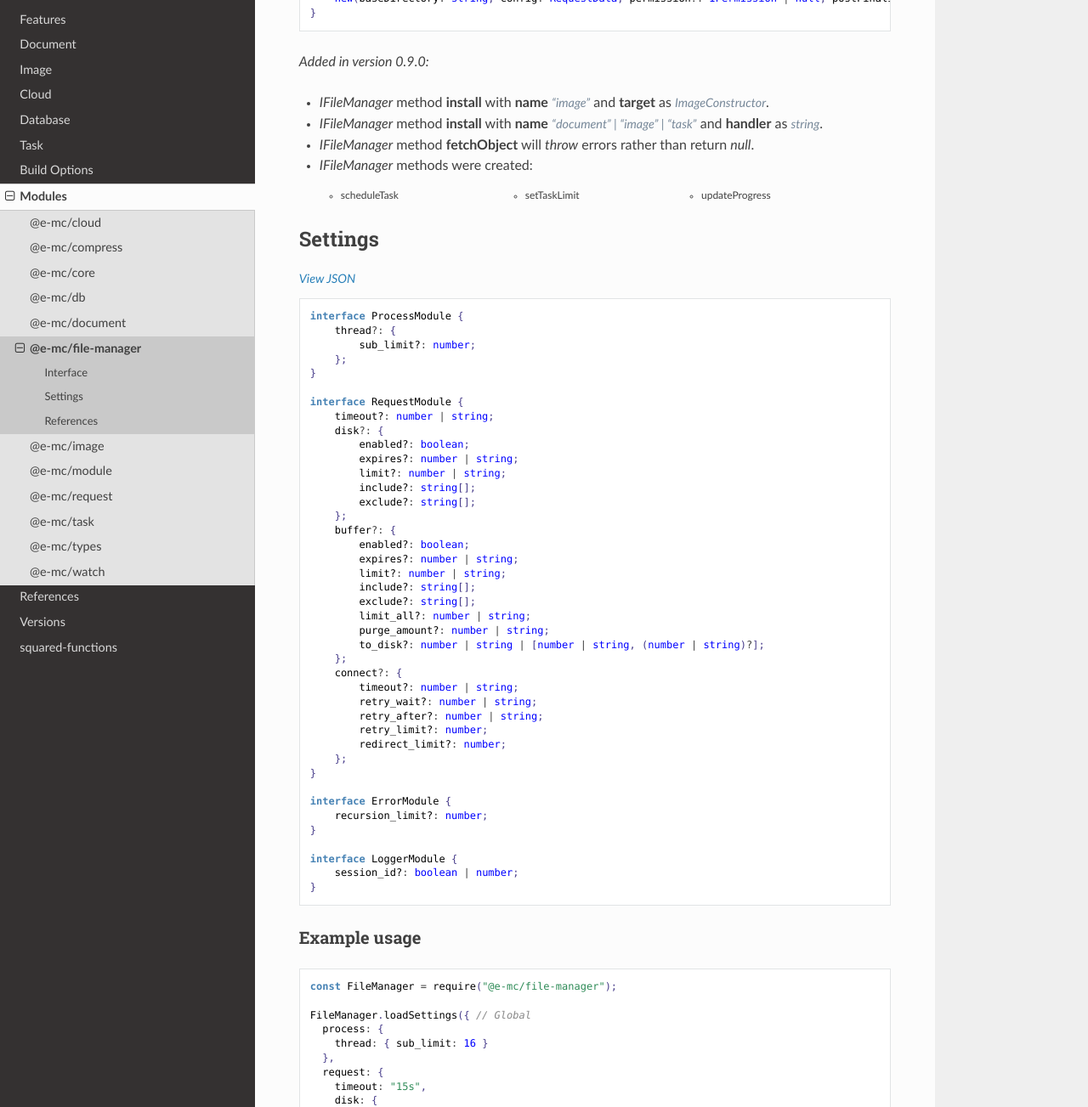
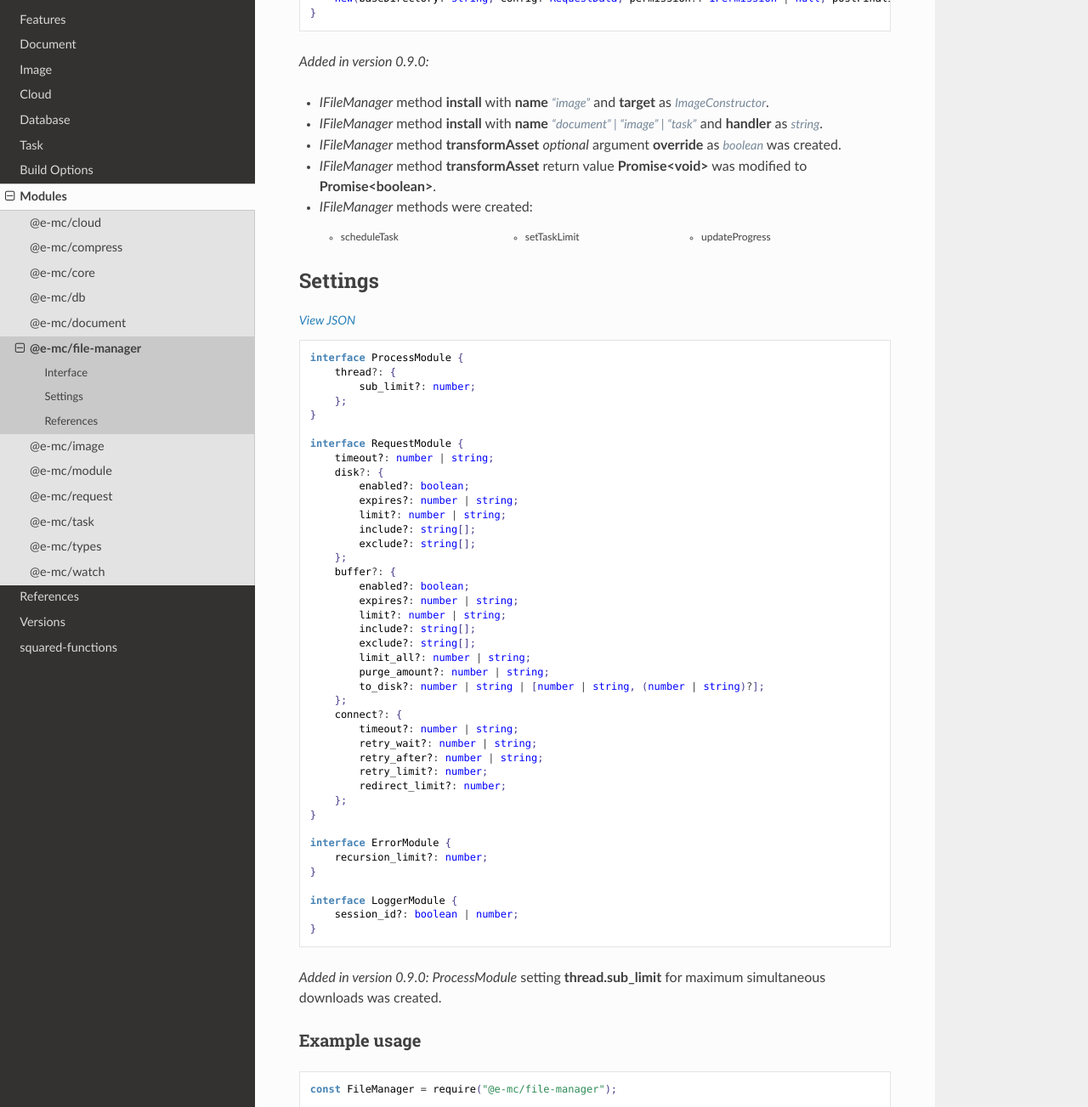
Before and after one commit to anpham6/chrome-docs, a Sphinx documentation site: the page built from source/modules/file-manager.rst, in a window 1280 px wide and 1400 px high, scrolled down 3261 px, cut to the strip 97-1400 px from the top of the window. Shown: the whole strip at 85% size. Built offline with Sphinx 7.4.7 and the Read the Docs theme 2.0.0, drawn with Linux system fonts in a browser that asks for light colours; some of the changed text lies outside the part shown.

Commit message:
Modules: FileManager interface and settings were updated.

```diff
--- a/source/modules/file-manager.rst
+++ b/source/modules/file-manager.rst
@@ -95,7 +95,7 @@ Interface
       addDownload(value: number | Buffer | string, encoding: BufferEncoding): number;
       addDownload(value: number | Buffer | string, type?: number | BufferEncoding, encoding?: BufferEncoding): number;
       getDownload(type?: number): [number, number];
-      transformAsset(data: IFileThread, parent?: ExternalAsset): Promise<void>;
+      transformAsset(data: IFileThread, parent?: ExternalAsset, override?: boolean): Promise<boolean>;
       addCopy(data: FileCommand<ExternalAsset>, saveAs?: string, replace?: boolean): string | undefined;
       findMime(file: ExternalAsset, rename?: boolean): Promise<string>;
       getUTF8String(file: ExternalAsset, uri?: string): string;
@@ -200,7 +200,8 @@ Interface
 
   - *IFileManager* method **install** with **name** :alt:`"image"` and **target** as :alt:`ImageConstructor`.
   - *IFileManager* method **install** with **name** :alt:`"document" | "image" | "task"` and **handler** as :alt:`string`.
-  - *IFileManager* method **fetchObject** will *throw* errors rather than return *null*.
+  - *IFileManager* method **transformAsset** *optional* argument **override** as :alt:`boolean` was created.
+  - *IFileManager* method **transformAsset** return value **Promise<void>** was modified to **Promise<boolean>**.
   - *IFileManager* methods were created:
 
     .. hlist::
@@ -257,6 +258,10 @@ Settings
   interface LoggerModule {
       session_id?: boolean | number;
   }
+
+.. versionadded:: 0.9.0
+
+  *ProcessModule* setting **thread.sub_limit** for maximum simultaneous downloads was created.
 
 Example usage
 -------------
--- a/source/modules/types.rst
+++ b/source/modules/types.rst
@@ -17,7 +17,7 @@ Interface
   import type { BinaryLike, CipherGCMTypes, Encoding } from "crypto";
   import type { HighResolutionTime } from "perf_hooks";
 
-  function createAbortError(reject: true): Promise<Error>;
+  function createAbortError(reject: true): Promise<never>;
   function createAbortError(): Error;
   function hasBit(value: unknown, flags: number): boolean;
   function ignoreFlag(value: unknown): boolean;
--- a/source/references.rst
+++ b/source/references.rst
@@ -87,6 +87,12 @@ https://unpkg.com/@e-mc/types/lib/http.d.ts
   | `AuthValue <search.html?q=AuthValue>`_
   | `SecureConfig <search.html?q=SecureConfig>`_
 
+.. _references-e-mc-types-lib-asset:
+.. rst-class:: block-list
+
+https://unpkg.com/@e-mc/types/lib/asset.d.ts
+  | `ExternalAsset <search.html?q=ExternalAsset>`_
+
 .. _references-nodejs:
 
 NodeJS
```
Also changed, not shown: source/modules/module.rst (+4 -4 lines).
